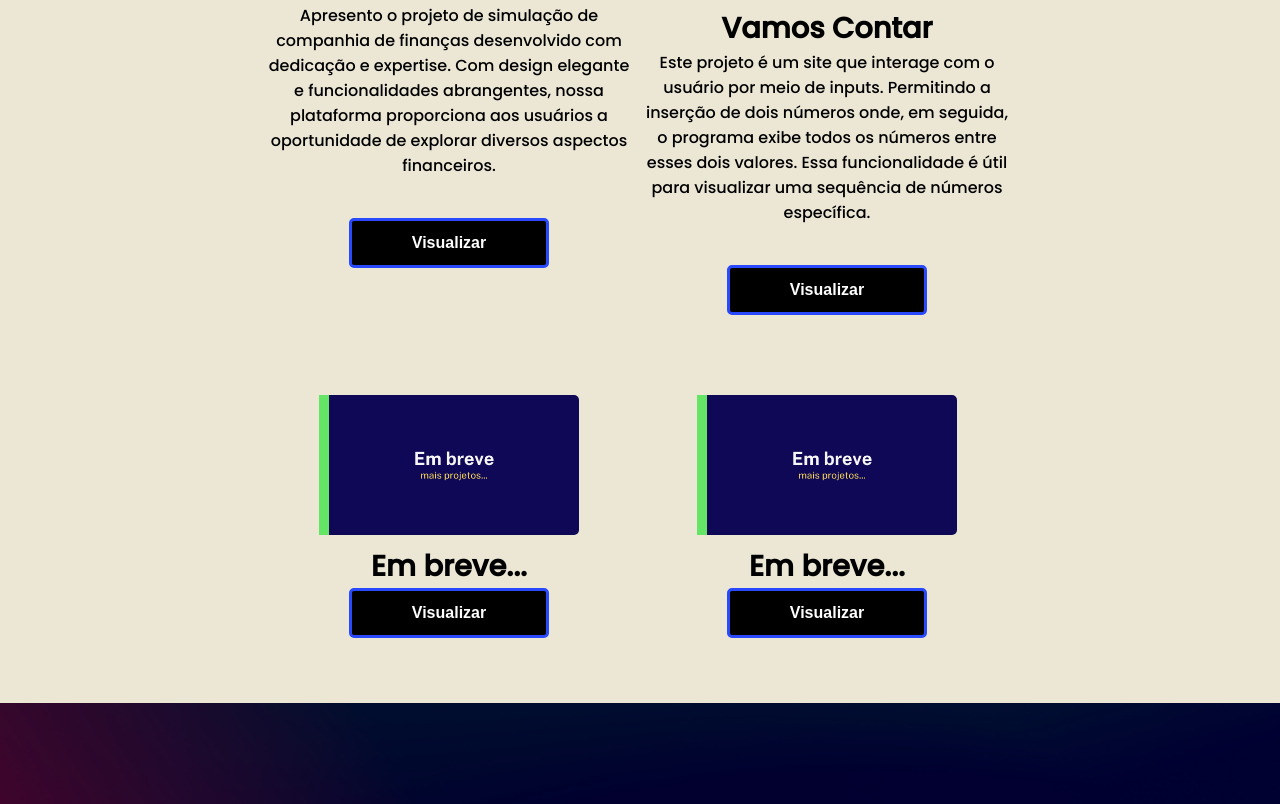
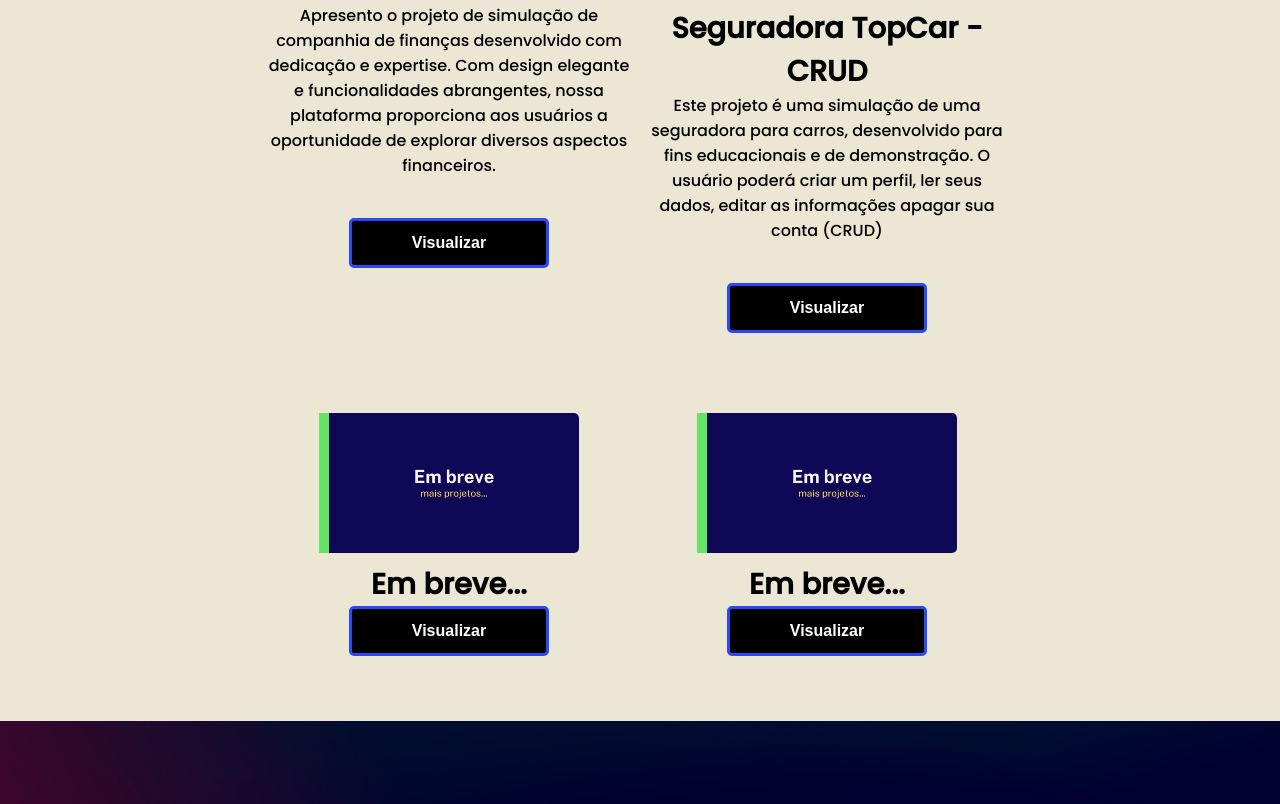
Before and after one commit to Rodrigobr2003/Portifolio, a plain HTML site: page index.html in a window 1280 px wide. Shown: the part 2870-3674 px from the top of the page. Drawn offline with Linux system fonts and the light colour scheme; a web font is replaced by a local one.

Commit message:
Adiciona novo projeto

```diff
--- a/index.html
+++ b/index.html
@@ -133,17 +133,17 @@
                 <img class="imgProjeto" src="assets/images/VamosContar.png" />
 
                 <div class="textosProjeto">
-                  <h2>Vamos Contar</h2>
+                  <h2>Seguradora TopCar - CRUD</h2>
                   <p>
-                    Este projeto é um site que interage com o usuário por meio
-                    de inputs. Permitindo a inserção de dois números onde, em
-                    seguida, o programa exibe todos os números entre esses dois
-                    valores. Essa funcionalidade é útil para visualizar uma
-                    sequência de números específica.
+                    Este projeto é uma simulação de uma seguradora para carros,
+                    desenvolvido para fins educacionais e de demonstração. O
+                    usuário poderá criar um perfil, ler seus dados, editar as
+                    informações apagar sua conta (CRUD)
                   </p>
 
                   <p>
-                    <a href="https://projetovamoscontar.netlify.app/"
+                    <a
+                      href="https://crud-seguradora-top-dh0mu139c-rodrigobr2003.vercel.app"
                       ><button class="visualizarProjeto">Visualizar</button></a
                     >
                   </p>
```
